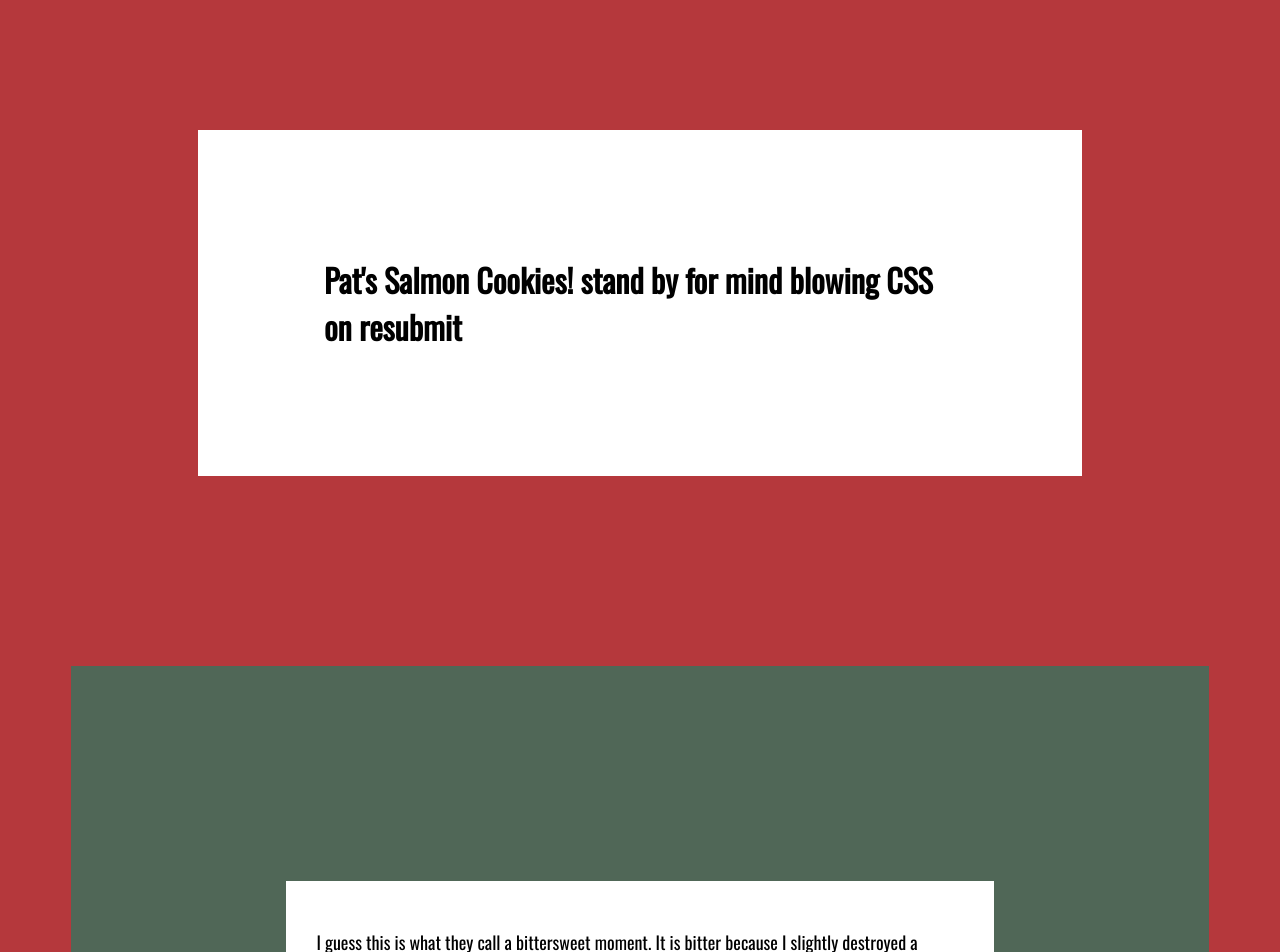
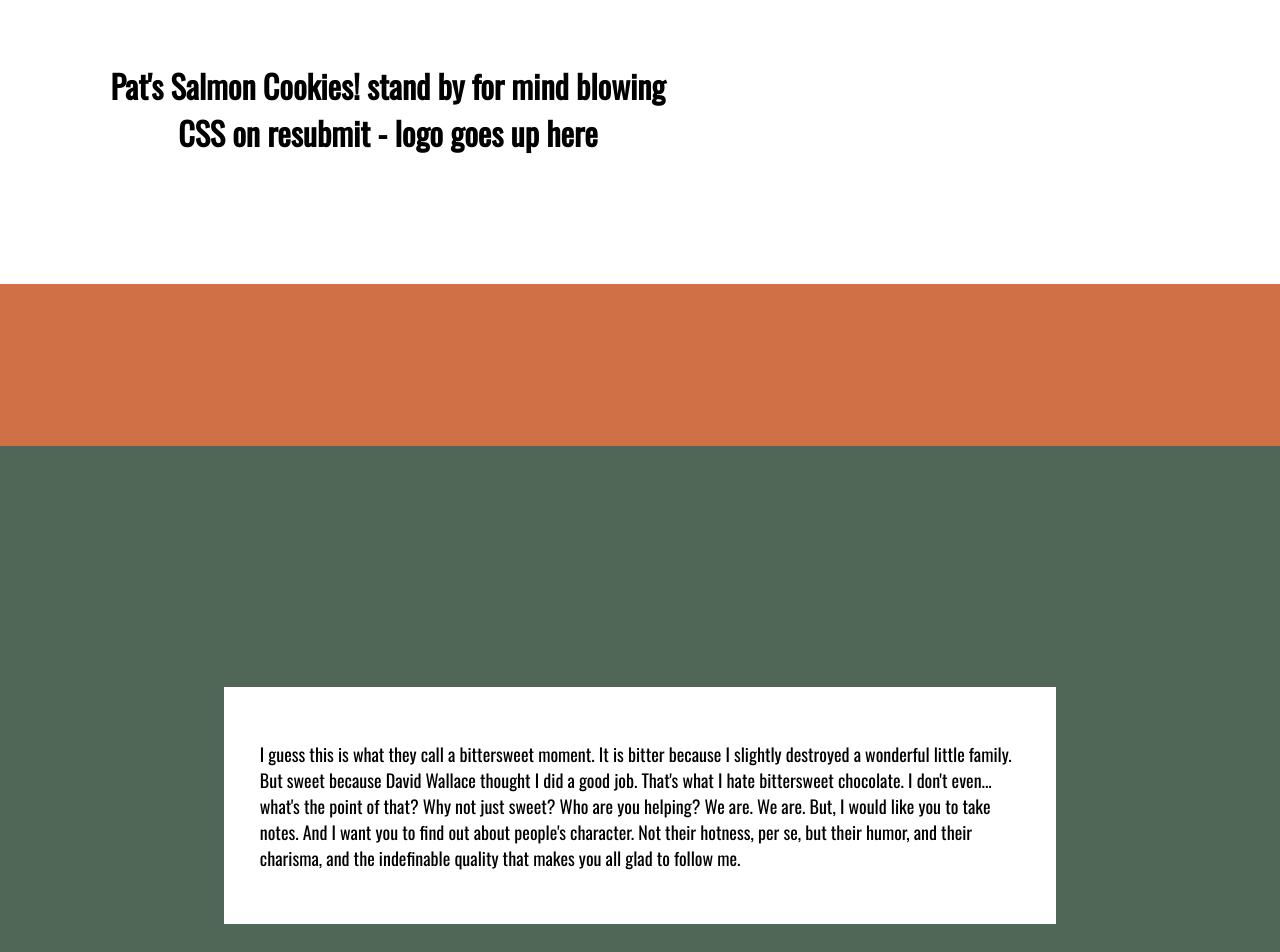
Before and after one commit to Cullen762/Cookie-Stand, a plain HTML site: page index.html in a window 1280 px wide. Shown: the part 60-1012 px from the top of the page. Drawn offline with nearby package versions, Linux system fonts and the light colour scheme.

Commit message:
added css

```diff
--- a/index.html
+++ b/index.html
@@ -1,6 +1,5 @@
 <!DOCTYPE html>
-<!--make it look good, maybe a page for each store with seperate css pics reviews etc -->
-<!--use ipsum for the filler, do table, then css, then content-->
+
 <html>
   <head>
     <meta charset="utf-8">
@@ -8,7 +7,7 @@
     <link rel="stylesheet" href="style.css">
     <link href="https://fonts.googleapis.com/css?family=Oswald|Roboto" rel="stylesheet">
 </head>
-  <body> <h1 id="y">Pat's Salmon Cookies! stand by for mind blowing CSS on resubmit</h1>
+  <body> <h1 id="y">Pat's Salmon Cookies! stand by for mind blowing CSS on resubmit - logo goes up here </h1>
 <section id="doh">
 
 
--- a/style.css
+++ b/style.css
@@ -1,7 +1,18 @@
 body,html{
-  background: #b5383c;
+  background: #d07046;
 }
 
+#y{
+  position: fixed;
+  text-align: center;
+  padding: 10%;
+  padding-right: 50%;
+  background-color: white;
+  font-family: 'Oswald', sans-serif;
+  margin-top: -40%;
+  margin-left: -2%;
+  margin-right: -2%;
+}
 .z{
   font-size: 18px;
   padding:3%;
@@ -9,15 +20,13 @@ body,html{
   font-family: 'Oswald', sans-serif;background-color: white;
   margin: 15%;
 }
-#y{ padding: 10%;
-  background-color: white;
-font-family: 'Oswald', sans-serif;
-  margin: 15%;
-}
+
 
 #doh{
   padding: 5%;
-  margin: 5%;
+  margin-left: -2%;
+  margin-right: -2%;
+  margin-top: 40%;
   background-color: #506757;
 
 }
```
Also changed, not shown: demo.html (+1 -1 lines), 1 other file.
